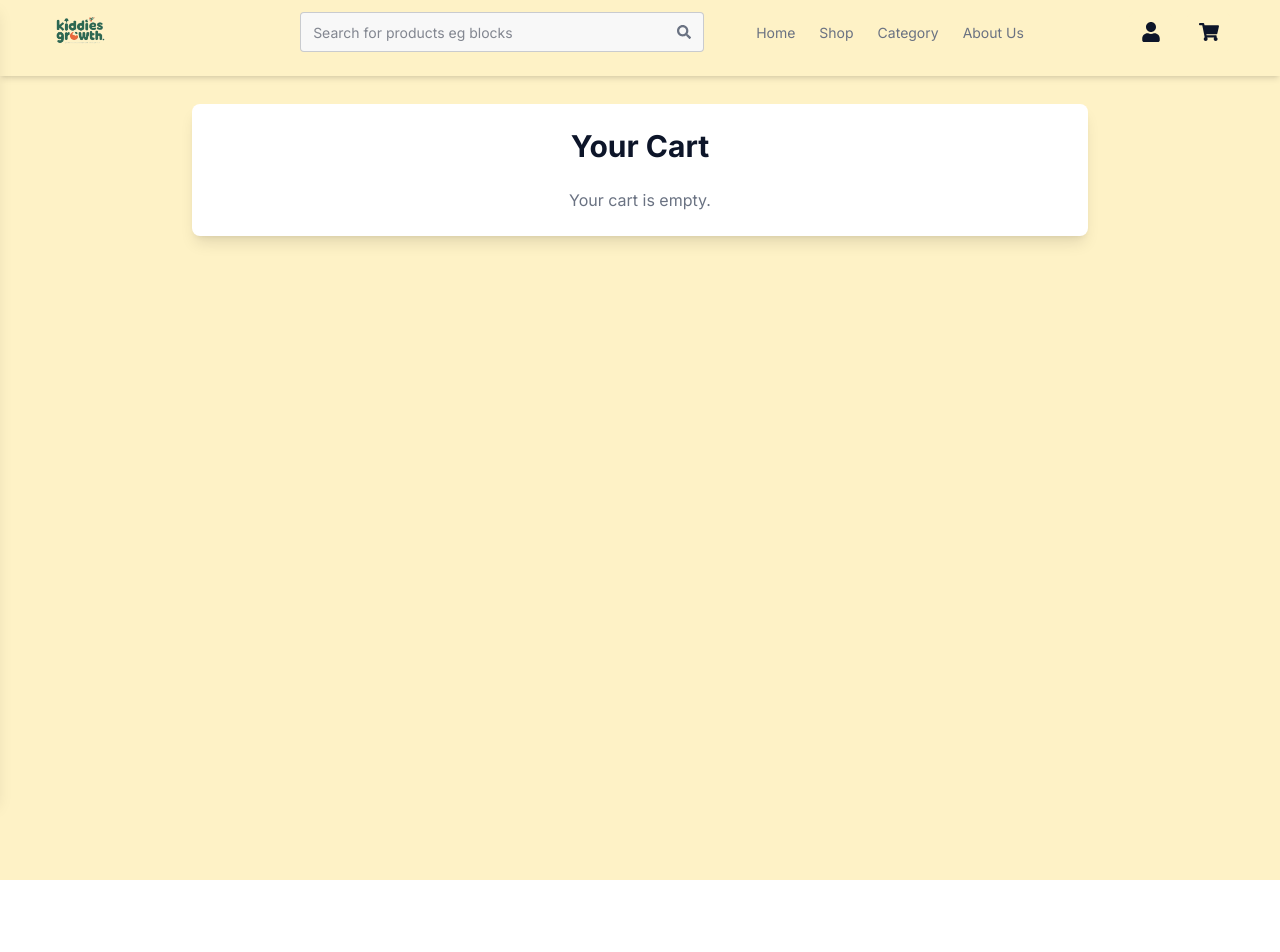
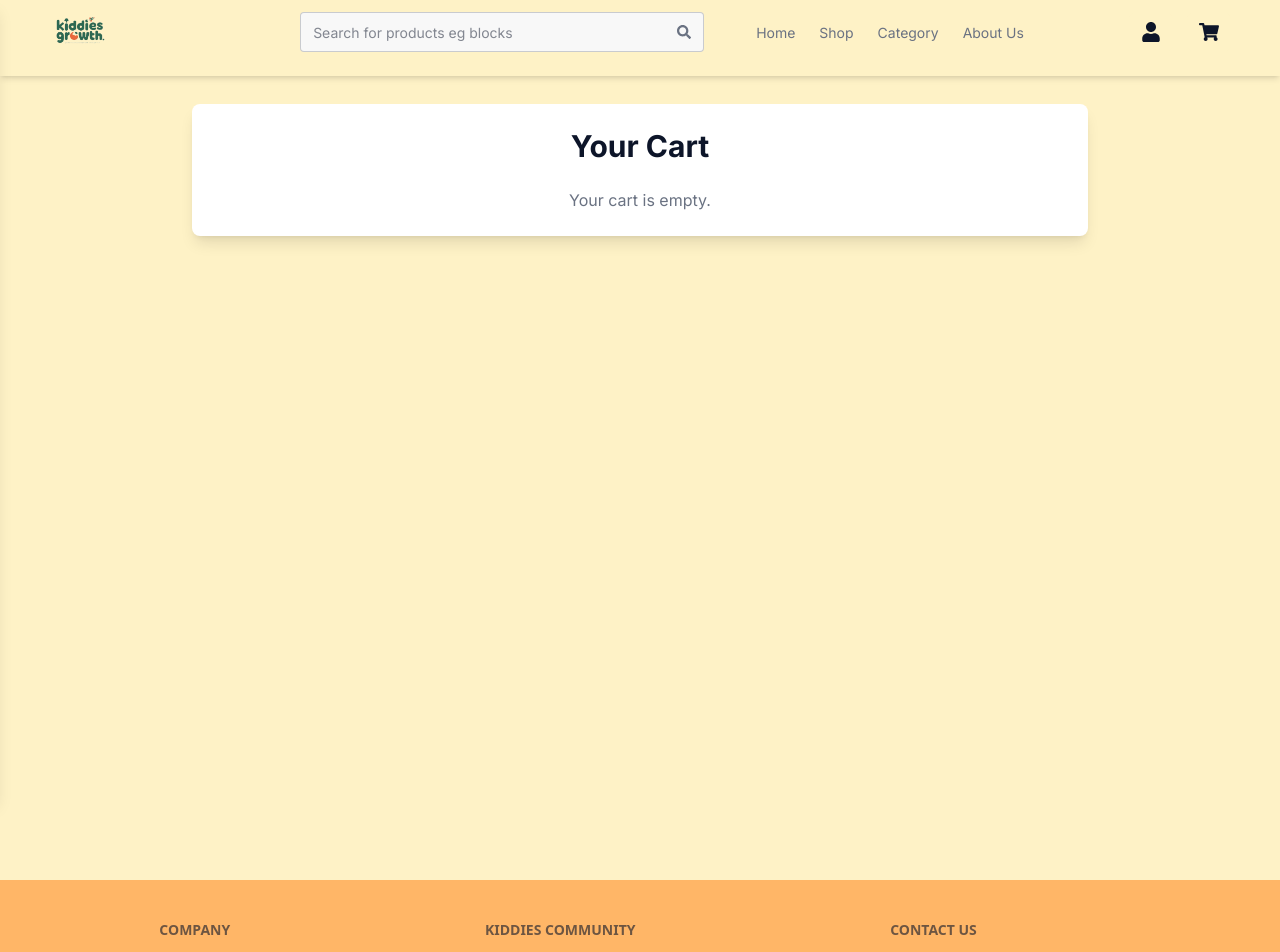
Before and after one commit to Kkebuka/kiddiesgrowth, a React (Vite) app: page /cart in a window 1280 px wide. Shown: the top 952 px of the page. Before the commit the page ends 880 px from the top, so only its background shows below. Built offline with nearby package versions, Linux system fonts and the light colour scheme.

Commit message:
minor change

```diff
--- a/src/components/layout/BottomNavBar.tsx
+++ b/src/components/layout/BottomNavBar.tsx
@@ -1,9 +1,11 @@
 // BottomNavBar.tsx
+
 import { FaHome, FaLayerGroup, FaShoppingCart, FaUser } from "react-icons/fa";
 // import { Link } from "react-router-dom";
 
 const BottomNavBar = () => {
   // const location = useLocation();
+  const isAuthenticated = false;
 
   const navItems = [
     { name: "Home", icon: <FaHome size={20} />, to: "/" },
@@ -13,7 +15,11 @@ const BottomNavBar = () => {
       to: "/category",
     },
     { name: "Cart", icon: <FaShoppingCart size={20} />, to: "/cart" },
-    { name: "Account", icon: <FaUser size={20} />, to: "/account" },
+    {
+      name: "Account",
+      icon: <FaUser size={20} />,
+      to: isAuthenticated ? "/account" : "/login",
+    },
   ];
 
   return (
--- a/src/components/layout/MainLayout.tsx
+++ b/src/components/layout/MainLayout.tsx
@@ -6,7 +6,7 @@ import { Outlet, useLocation } from "react-router-dom";
 export default function MainLayout() {
   const location = useLocation();
 
-  const hideFooterRoute = ["/login", "/register", "/cart"];
+  const hideFooterRoute = [, "/register"];
   const shouldHideFooter = hideFooterRoute.includes(location.pathname);
   return (
     <div data-theme="light" className=" scroll-smooth bg-base-200">
--- a/src/components/ui/ProductCard.tsx
+++ b/src/components/ui/ProductCard.tsx
@@ -25,6 +25,7 @@ function ProductCard({
   const handleAddToCart = (e: React.MouseEvent) => {
     e.stopPropagation(); // prevent navigating when button is clicked
     if (onAddToCart) {
+      console.log("click initiated");
       onAddToCart({
         id,
         src,
```
